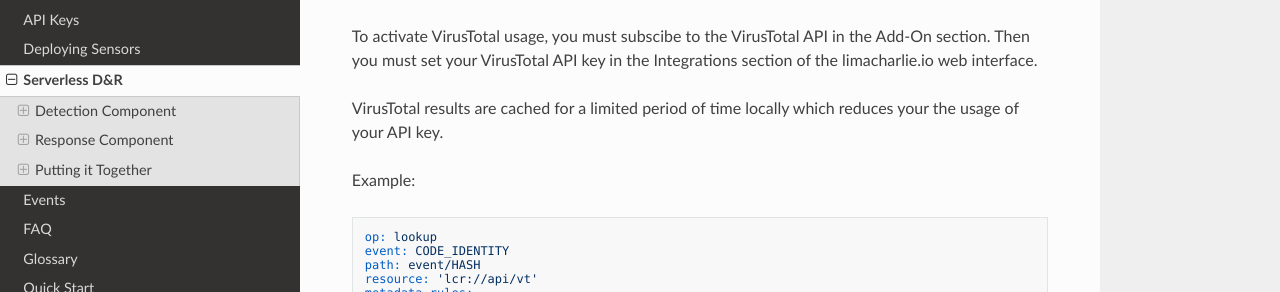
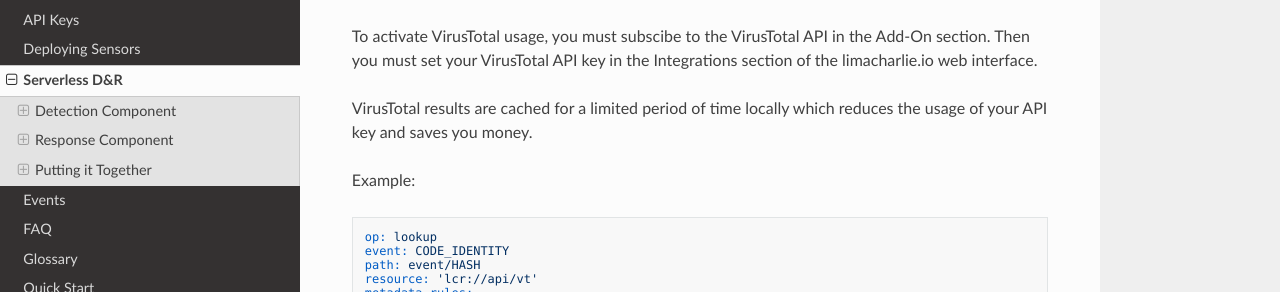
Before and after one commit to refractionPOINT/lce_doc, an MkDocs documentation site: the page built from docs/dr.md, in a window 1280 px wide and 900 px high, scrolled down 4511 px. Shown: the part 159-451 px from the top of the window. Built offline with MkDocs 1.6.1, drawn with Linux system fonts in a browser that asks for light colours; nearby versions of some CDN libraries; old or Windows-style settings are respelled for this version of MkDocs.

Commit message:
Fixing a typo in the VT doc.

````diff
--- a/docs/dr.md
+++ b/docs/dr.md
@@ -171,7 +171,7 @@ lookup resource it would be whatever is set as the item's metadata.
 To activate VirusTotal usage, you must subscibe to the VirusTotal API in the Add-On section. Then you must set your VirusTotal
 API key in the Integrations section of the limacharlie.io web interface.
 
-VirusTotal results are cached for a limited period of time locally which reduces your the usage of your API key.
+VirusTotal results are cached for a limited period of time locally which reduces the usage of your API key and saves you money.
 
 Example:
 ```yaml
````
